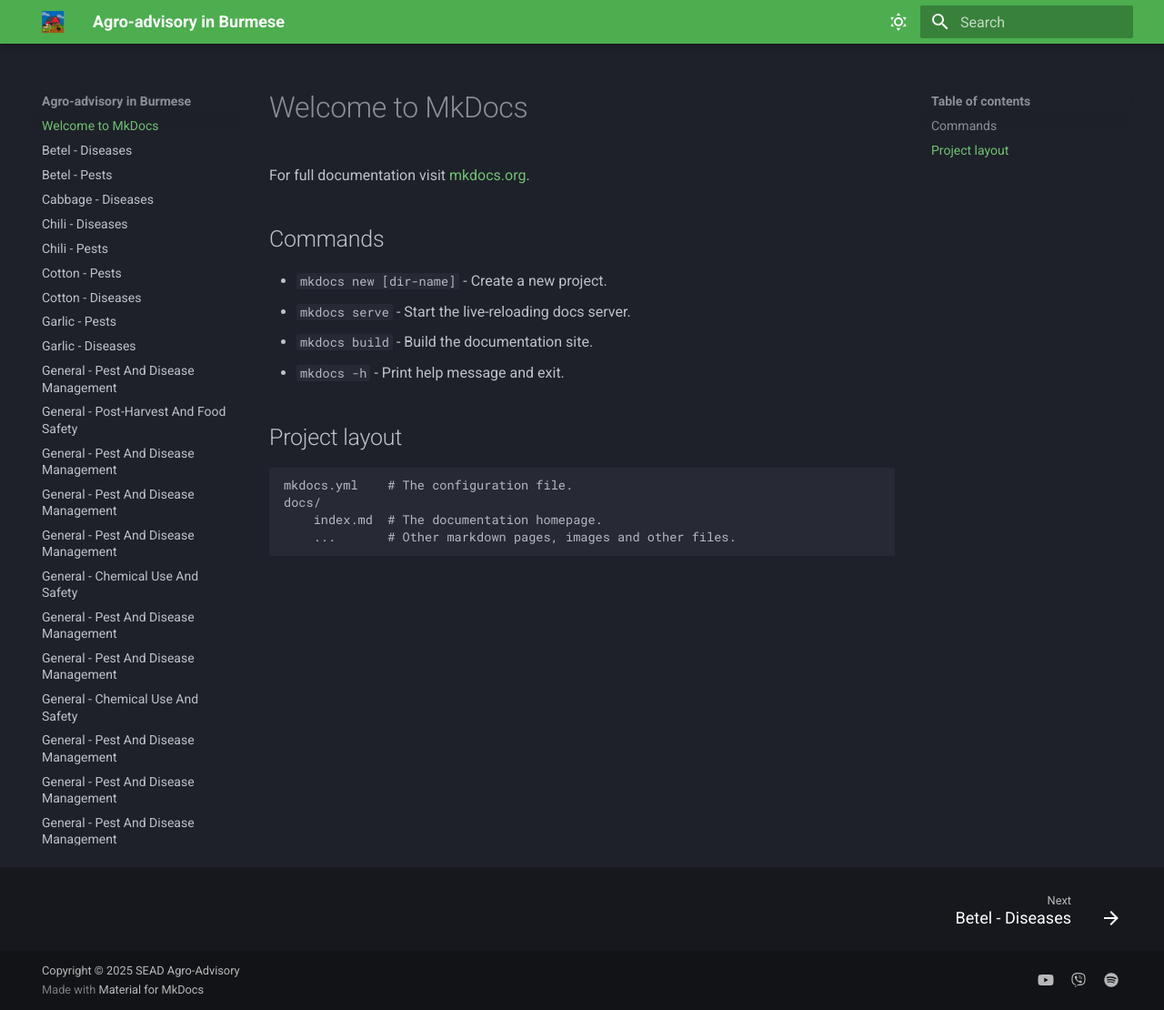
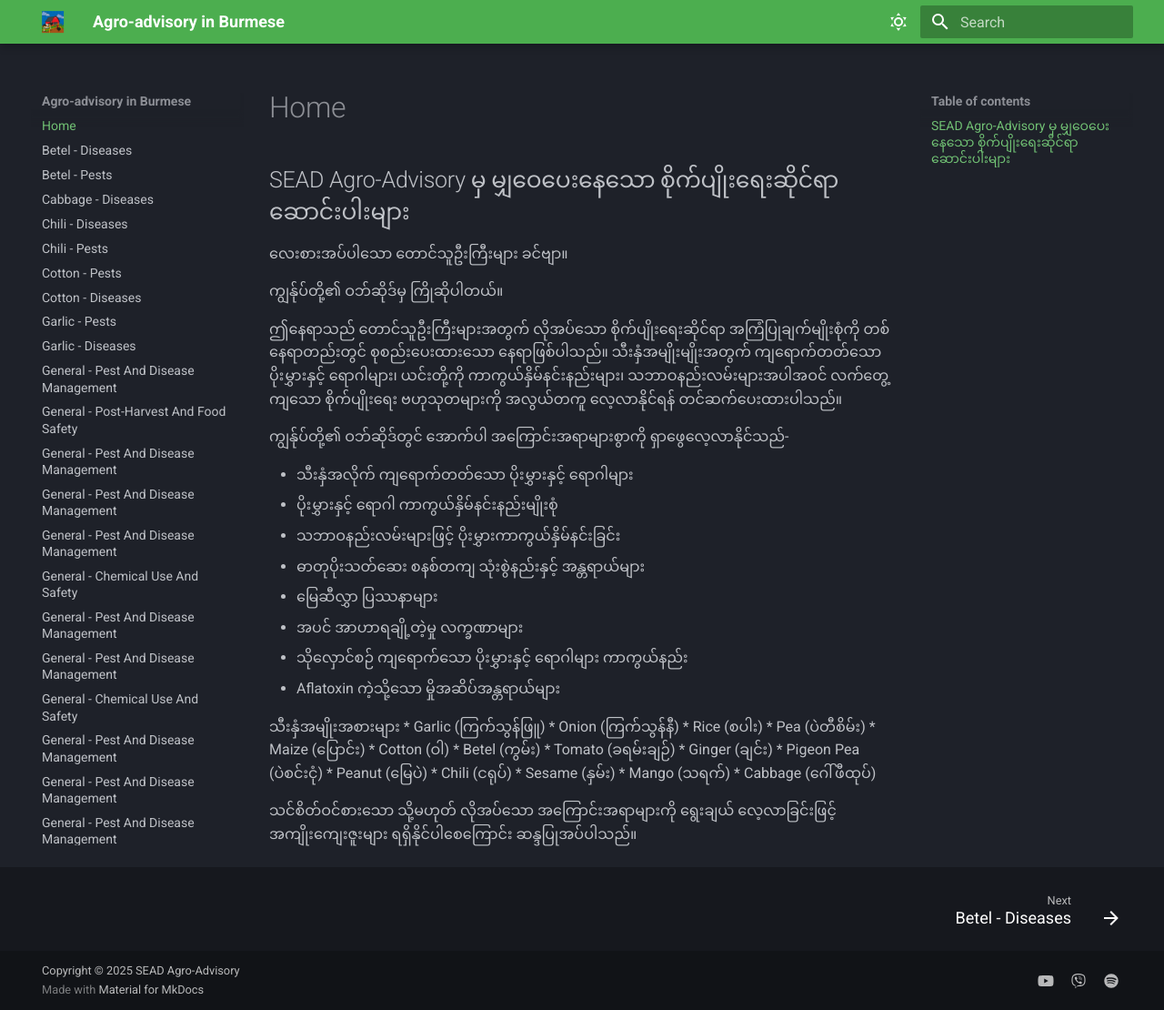
Before and after one commit to tklwin/sead-agro-advisory, an MkDocs documentation site: the page built from docs/index.md, in a window 1280 px wide and 1110 px high. Shown: the whole window at 91% size. Built offline with MkDocs 1.6.1 and Material for MkDocs 9.7.7, drawn with Linux system fonts in a browser that asks for light colours.

Commit message:
edit index.md

```diff
--- a/docs/index.md
+++ b/docs/index.md
@@ -1,17 +1,37 @@
-# Welcome to MkDocs
+## SEAD Agro-Advisory မှ မျှဝေပေးနေသော စိုက်ပျိုးရေးဆိုင်ရာ ဆောင်းပါးများ
 
-For full documentation visit [mkdocs.org](https://www.mkdocs.org).
+လေးစားအပ်ပါသော တောင်သူဦးကြီးများ ခင်ဗျာ။
 
-## Commands
+ကျွန်ုပ်တို့၏ ဝဘ်ဆိုဒ်မှ ကြိုဆိုပါတယ်။
 
-* `mkdocs new [dir-name]` - Create a new project.
-* `mkdocs serve` - Start the live-reloading docs server.
-* `mkdocs build` - Build the documentation site.
-* `mkdocs -h` - Print help message and exit.
+ဤနေရာသည် တောင်သူဦးကြီးများအတွက် လိုအပ်သော စိုက်ပျိုးရေးဆိုင်ရာ အကြံပြုချက်မျိုးစုံကို တစ်နေရာတည်းတွင် စုစည်းပေးထားသော နေရာဖြစ်ပါသည်။ သီးနှံအမျိုးမျိုးအတွက် ကျရောက်တတ်သော ပိုးမွှားနှင့် ရောဂါများ၊ ယင်းတို့ကို ကာကွယ်နှိမ်နင်းနည်းများ၊ သဘာဝနည်းလမ်းများအပါအဝင် လက်တွေ့ကျသော စိုက်ပျိုးရေး ဗဟုသုတများကို အလွယ်တကူ လေ့လာနိုင်ရန် တင်ဆက်ပေးထားပါသည်။
 
-## Project layout
+ကျွန်ုပ်တို့၏ ဝဘ်ဆိုဒ်တွင် အောက်ပါ အကြောင်းအရာများစွာကို ရှာဖွေလေ့လာနိုင်သည်-
 
-    mkdocs.yml    # The configuration file.
-    docs/
-        index.md  # The documentation homepage.
-        ...       # Other markdown pages, images and other files.
+* သီးနှံအလိုက် ကျရောက်တတ်သော ပိုးမွှားနှင့် ရောဂါများ
+* ပိုးမွှားနှင့် ရောဂါ ကာကွယ်နှိမ်နင်းနည်းမျိုးစုံ
+* သဘာဝနည်းလမ်းများဖြင့် ပိုးမွှားကာကွယ်နှိမ်နင်းခြင်း
+* ဓာတုပိုးသတ်ဆေး စနစ်တကျ သုံးစွဲနည်းနှင့် အန္တရာယ်များ
+* မြေဆီလွှာ ပြဿနာများ
+* အပင် အာဟာရချို့တဲ့မှု လက္ခဏာများ
+* သိုလှောင်စဉ် ကျရောက်သော ပိုးမွှားနှင့် ရောဂါများ ကာကွယ်နည်း
+* Aflatoxin ကဲ့သို့သော မှိုအဆိပ်အန္တရာယ်များ
+
+သီးနှံအမျိုးအစားများ
+* Garlic (ကြက်သွန်ဖြူ)
+* Onion (ကြက်သွန်နီ)
+* Rice (စပါး)
+* Pea (ပဲတီစိမ်း)
+* Maize (ပြောင်း)
+* Cotton (ဝါ)
+* Betel (ကွမ်း)
+* Tomato (ခရမ်းချဉ်)
+* Ginger (ချင်း)
+* Pigeon Pea (ပဲစင်းငုံ)
+* Peanut (မြေပဲ)
+* Chili (ငရုပ်)
+* Sesame (နှမ်း)
+* Mango (သရက်)
+* Cabbage (ဂေါ်ဖီထုပ်)
+
+သင်စိတ်ဝင်စားသော သို့မဟုတ် လိုအပ်သော အကြောင်းအရာများကို ရွေးချယ် လေ့လာခြင်းဖြင့် အကျိုးကျေးဇူးများ ရရှိနိုင်ပါစေကြောင်း ဆန္ဒပြုအပ်ပါသည်။
```
